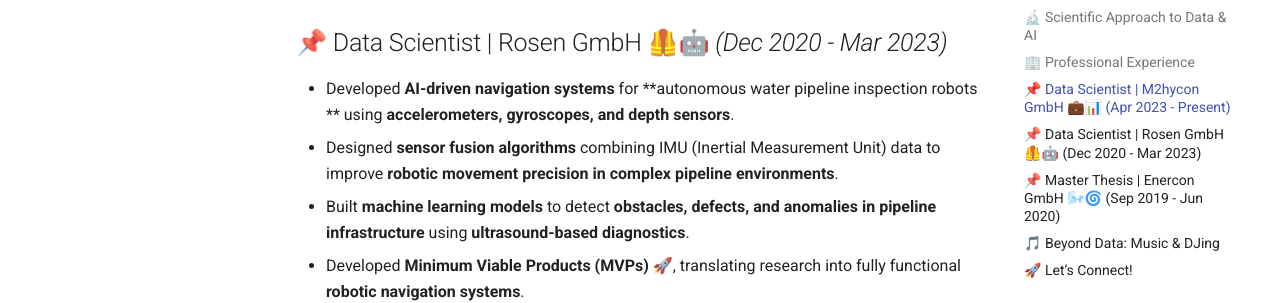
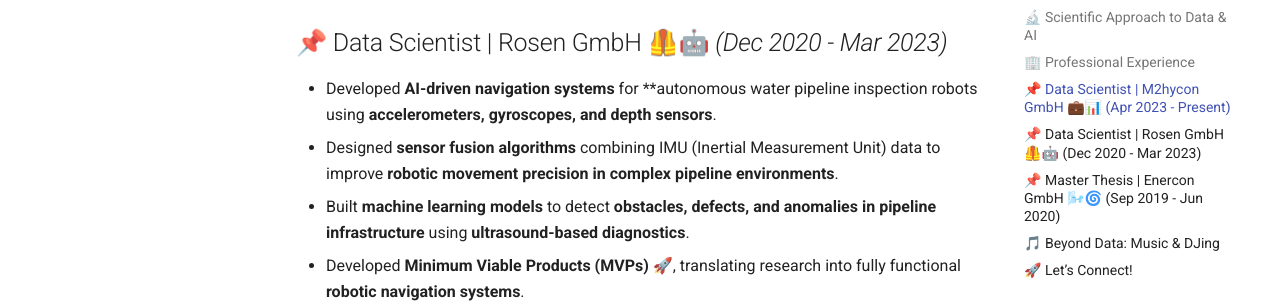
Before and after one commit to marktemi/marktemi, an MkDocs documentation site: the page built from docs/index.md, in a window 1280 px wide and 900 px high, scrolled down 1064 px. Shown: the part 181-484 px from the top of the window. Built offline with MkDocs 1.6.1 and Material for MkDocs 9.7.7, drawn with Linux system fonts in a browser that asks for light colours.

```diff
--- a/docs/index.md
+++ b/docs/index.md
@@ -23,7 +23,7 @@ With experience in **Wind Energy, Consultancy, and Asset Integrity Safety**, I a
 - Wrote **technical reports & blog posts** on AI and ML applications.
 
 ## 📌 Data Scientist | Rosen GmbH 🦺🤖 _(Dec 2020 - Mar 2023)_
-- Developed **AI-driven navigation systems** for **autonomous water pipeline inspection robots ** using **accelerometers, gyroscopes, and depth sensors**.
+- Developed **AI-driven navigation systems** for **autonomous water pipeline inspection robots using **accelerometers, gyroscopes, and depth sensors**.
 - Designed **sensor fusion algorithms** combining IMU (Inertial Measurement Unit) data to improve **robotic movement precision in complex pipeline environments**.
 - Built **machine learning models** to detect **obstacles, defects, and anomalies in pipeline infrastructure** using **ultrasound-based diagnostics**.
 - Developed **Minimum Viable Products (MVPs) 🚀**, translating research into fully functional **robotic navigation systems**.
```
Also changed, not shown: README.md (+1 -1 lines).
